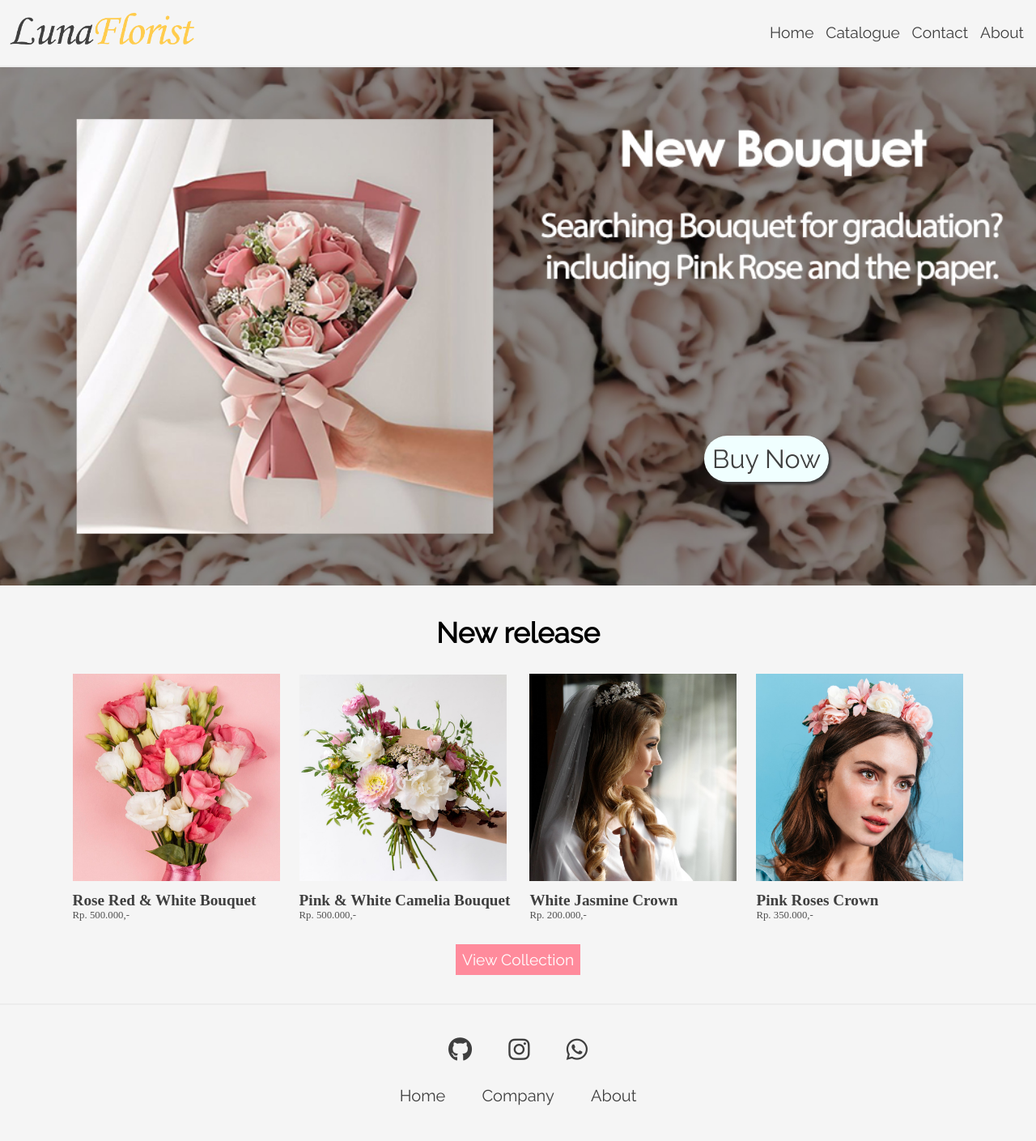
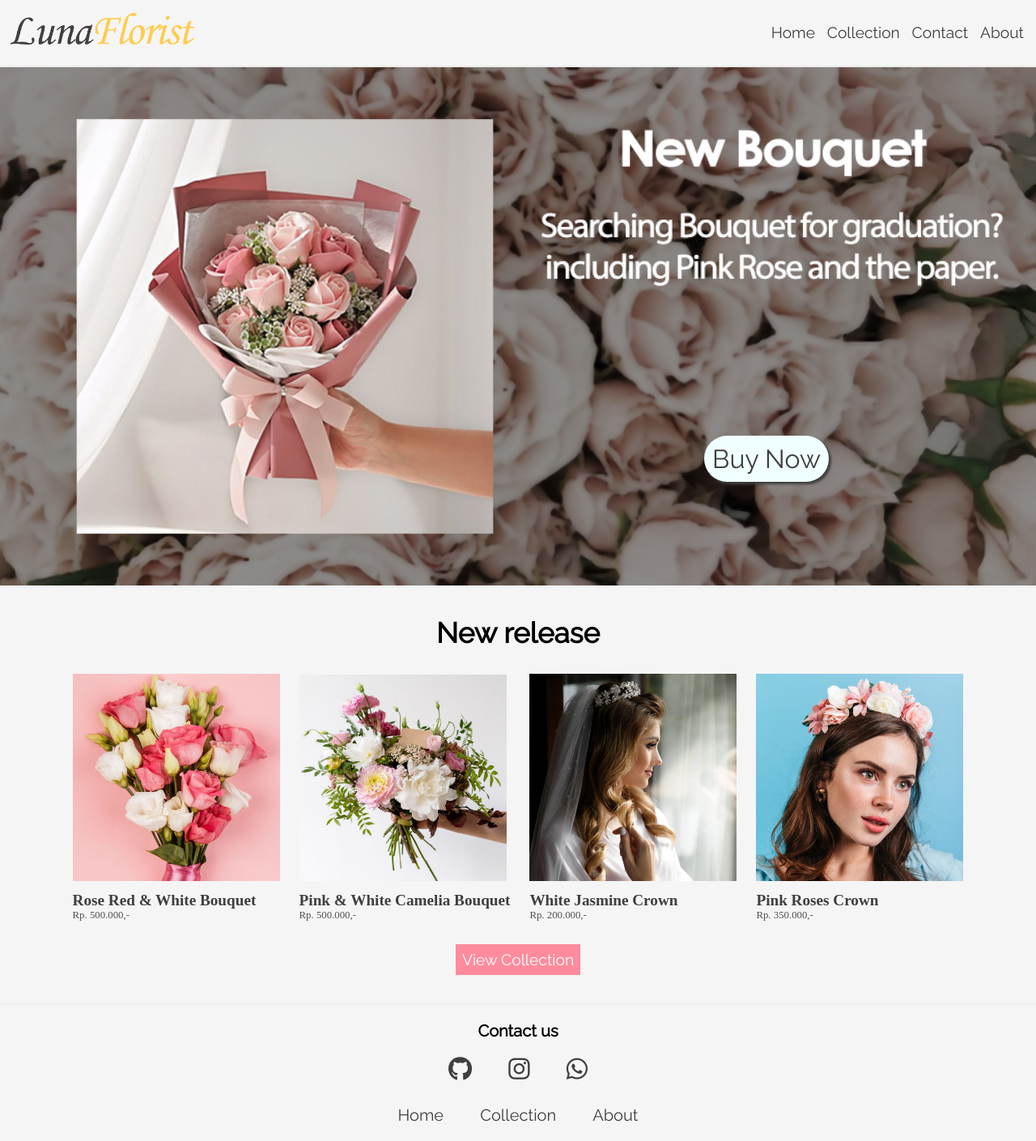
Before and after one commit to KamingLo/flower, a plain HTML site: page index.html in a window 1280 px wide. Shown: the whole page at 81% size. Before the commit the page ends 1385 px from the top, so only its background shows below. Drawn offline with Linux system fonts and the light colour scheme.

Commit message:
Update index.html

```diff
--- a/index.html
+++ b/index.html
@@ -15,7 +15,7 @@
 
     <div class="navbar">
         <a class="navbtn" href="index.html">Home</a>
-        <a class="navbtn" href="Catalogue">Catalogue</a>
+        <a class="navbtn" href="collection.html">Collection</a>
         <a class="navbtn"  href="#Contact">Contact</a>
         <a class="navbtn" href="About">About</a>
     </div>
@@ -63,7 +63,7 @@
     </div>
 
     <div class="view-button">
-        <a href="">View Collection</a>
+        <a href="collection.html">View Collection</a>
     </div>
 
     </div>
@@ -77,6 +77,7 @@
 <footer class="footer-list">
 
     <div>
+        <h4 id="Contact">Contact us</h4>
         <a href="https://github.com/KamingLo" class="fa-brands fa-github"></a>
         <a href="https://instagram.com/its.klo_" class="fa-brands fa-instagram"></a>
         <a href="https://wa.me/qr/7T3FQJFWJ32YH1" class="fa-brands fa-whatsapp"></a>
@@ -84,7 +85,7 @@
 
     <div class="button-footer">
         <a href="index.html">Home</a>
-        <a href="Company">Company</a>
+        <a href="collection.html">Collection</a>
         <a href="About">About</a>
     <div>
 </div>
```
